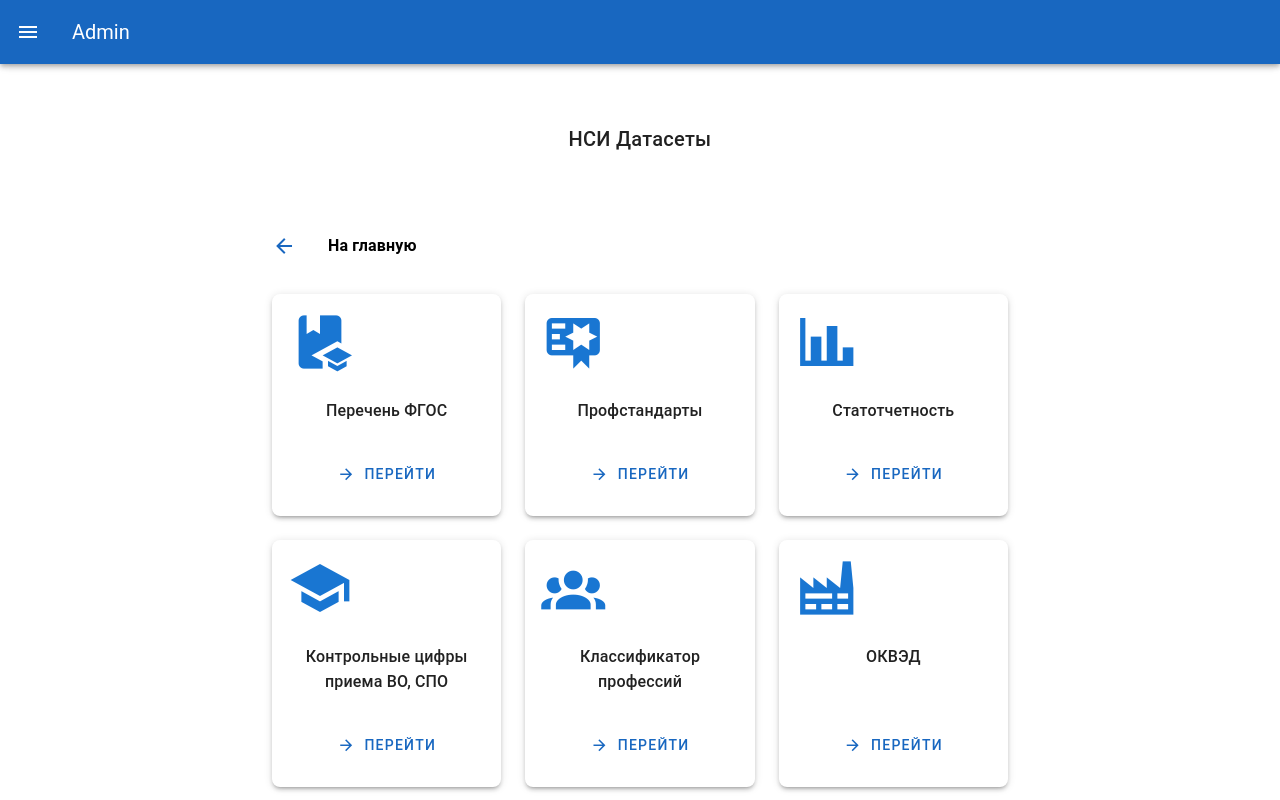
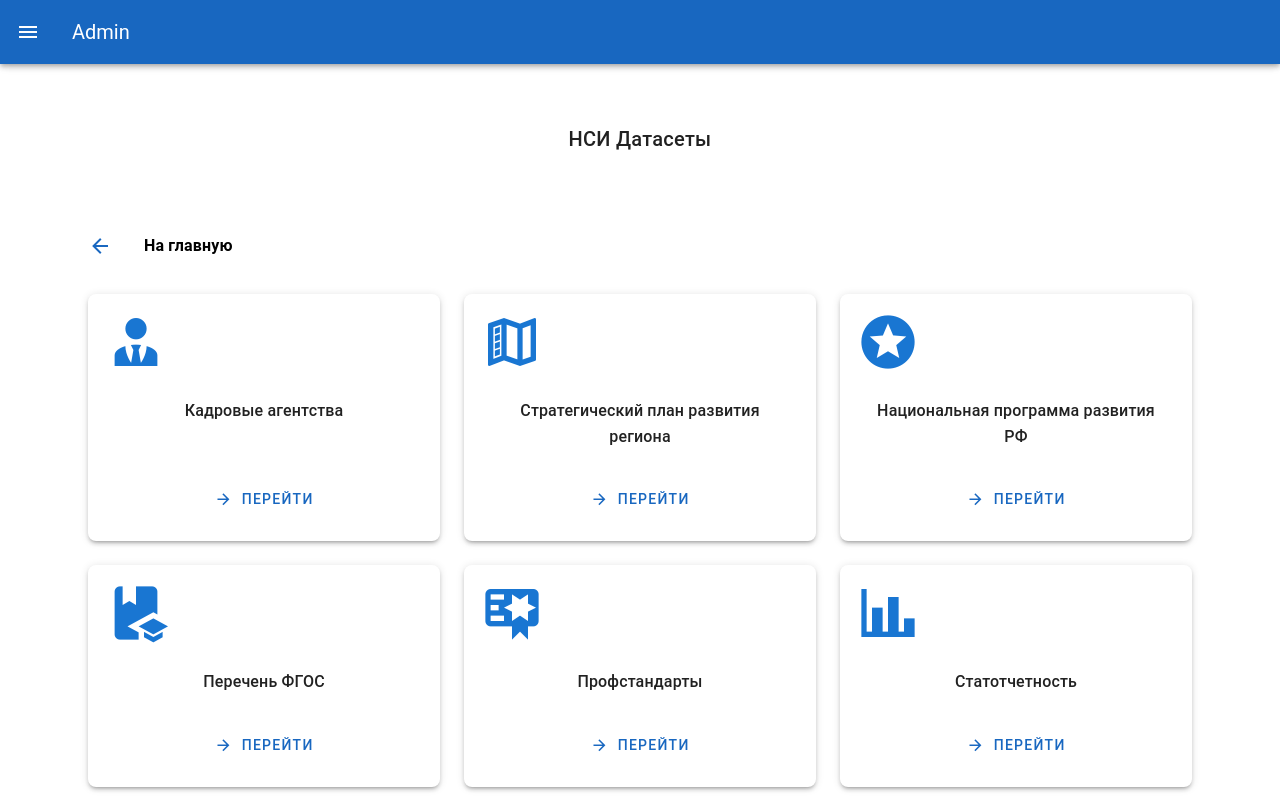
Before and after one commit to VyacheslavKuchumov/VKR-DATA-COLLECTOR-WEB, a Vue app in the folder frontend/: page /datasets in a window 1280 px wide. Shown: the top 800 px of the page. Built offline with nearby package versions, Linux system fonts and the light colour scheme; no server answers.

Commit message:
Update DatasetsView.vue

```diff
--- a/frontend/src/views/nsi_datasets/DatasetsView.vue
+++ b/frontend/src/views/nsi_datasets/DatasetsView.vue
@@ -5,7 +5,7 @@
         </v-card-title>
     </v-container>
 
-    <v-container class="elevation-0 mt-5 ml-auto mr-auto" max-width="800">
+    <v-container class="elevation-0 mt-5 ml-auto mr-auto" max-width="1200">
         <v-toolbar flat color="white">
             <v-btn icon="mdi-arrow-left" color="primary" @click="$router.push('/')" />
             <v-toolbar-title v-if="!$vuetify.display.mobile" class="text-subtitle-1 font-weight-bold">
@@ -64,6 +64,9 @@
         data() {
             return {
                 datasets: [
+                    { title: "Кадровые агентства", id: "agencies", icon: "mdi-account-tie" },
+                    { title: "Стратегический план развития региона", id: "region-plan", icon: "mdi-map-legend" },
+                    { title: "Национальная программа развития РФ", id: "national-program", icon: "mdi-star-circle" },
                     { title: "Перечень ФГОС", id: "fgos", icon: "mdi-book-education" },
                     { title: "Профстандарты", id: "profstandards", icon: "mdi-certificate" },
                     { title: "Статотчетность", id: "statistics", icon: "mdi-chart-bar" },
```
